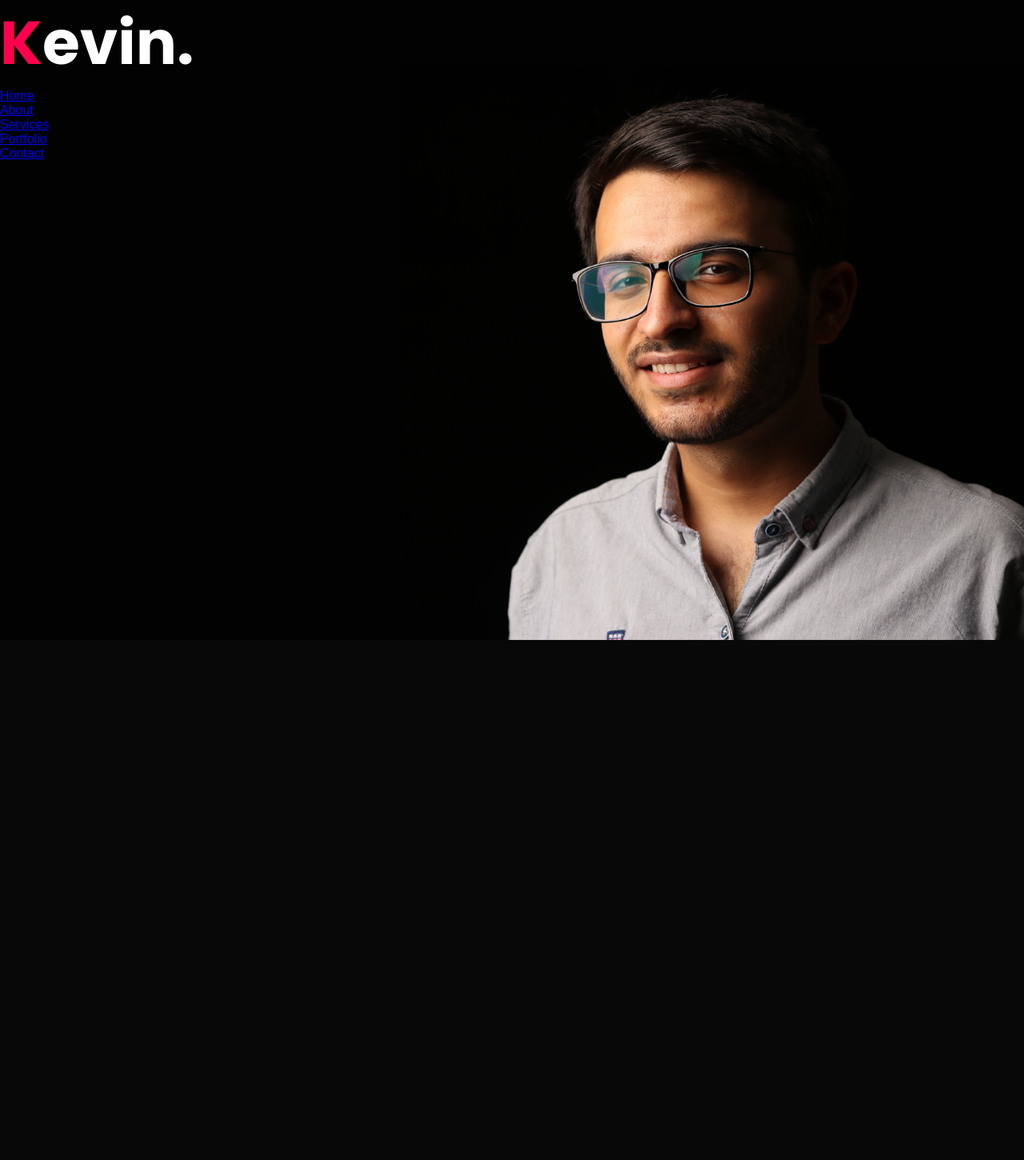
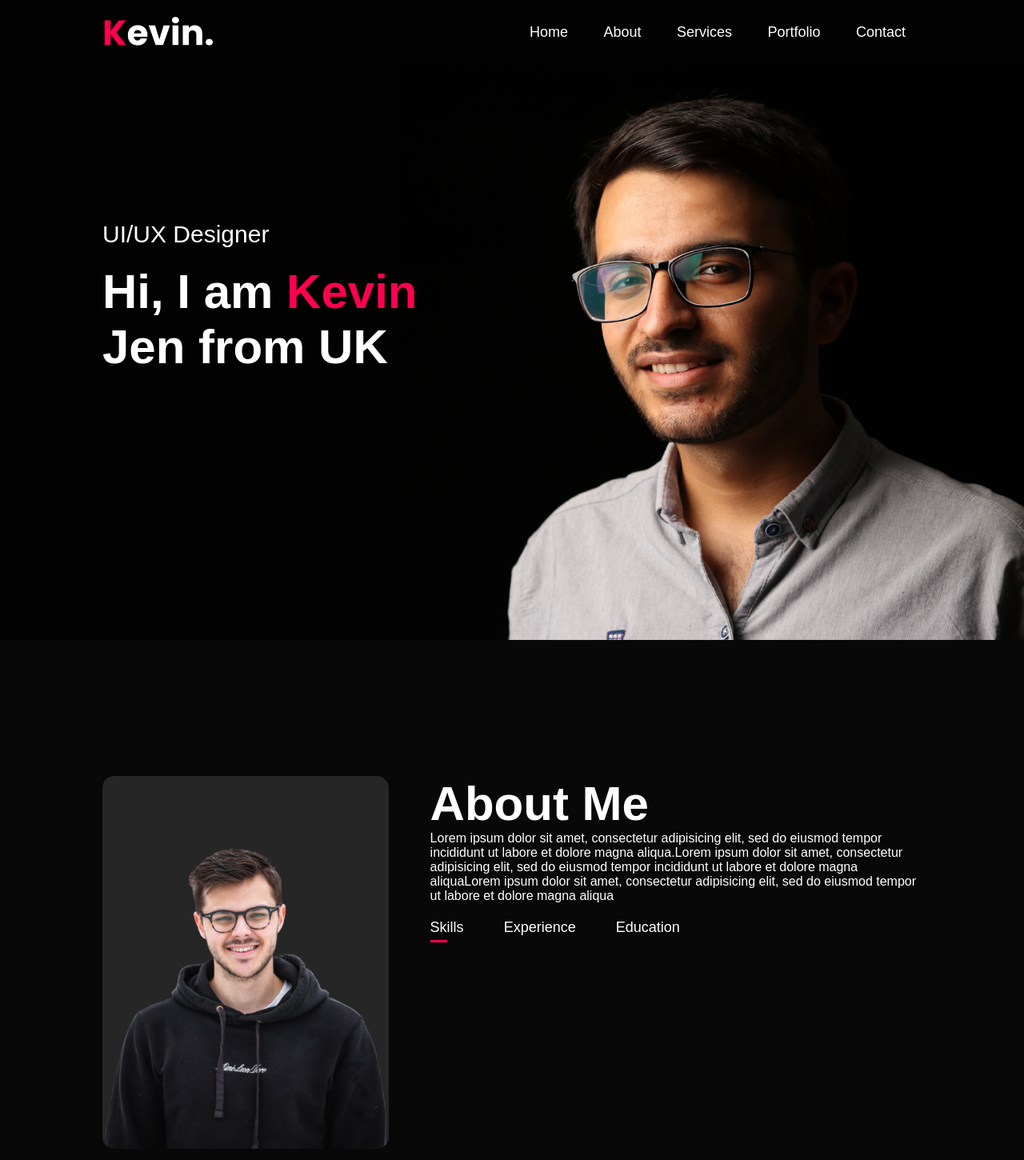
Before and after one commit to Yasir1986/personalPortfolio, a plain HTML site: page index.html in a window 1280 px wide. Shown: the whole page at 80% size. Before the commit the page ends 800 px from the top, so only its background shows below. Drawn offline with Linux system fonts and the light colour scheme.

Commit message:
tabs added

```diff
--- a/index.html
+++ b/index.html
@@ -1,17 +1,17 @@
 <!DOCTYPE html>
 <html lang="en">
   <head>
-    <meta charset="UTF-8">
-    <meta http-equiv="X-UA-Compatible" content="IE=edge">
-    <meta name="viewport" content="width=device-width, initial-scale=1.0">
+    <meta charset="UTF-8" />
+    <meta http-equiv="X-UA-Compatible" content="IE=edge" />
+    <meta name="viewport" content="width=device-width, initial-scale=1.0" />
     <title>Personal Portfolio Website</title>
-    <link rel="stylesheet" href="style.css">
+    <link rel="stylesheet" href="style.css" />
   </head>
   <body>
     <div id="header">
-        <div class="containter">
+      <div class="container">
         <nav>
-                <img src="images/logo.png" class="logo">
+          <img src="images/logo.png" class="logo" />
           <ul>
             <li><a href="#">Home</a></li>
             <li><a href="#">About</a></li>
@@ -20,6 +20,35 @@
             <li><a href="#">Contact</a></li>
           </ul>
         </nav>
+        <div class="header-text">
+          <p>UI/UX Designer</p>
+          <h1>Hi, I am <span>Kevin</span><br />Jen from UK</h1>
+        </div>
+      </div>
+    </div>
+    <!-----------about----------->
+    <div id="about"></div>
+    <div class="container">
+      <div class="row">
+        <div class="about-col-1">
+          <img src="images/user.png" />
+        </div>
+        <div class="about-col-2">
+          <h1 class="sub-title">About Me</h1>
+          <p>
+            Lorem ipsum dolor sit amet, consectetur adipisicing elit, sed do
+            eiusmod tempor incididunt ut labore et dolore magna aliqua.Lorem
+            ipsum dolor sit amet, consectetur adipisicing elit, sed do eiusmod
+            tempor incididunt ut labore et dolore magna aliquaLorem ipsum dolor
+            sit amet, consectetur adipisicing elit, sed do eiusmod tempor ut
+            labore et dolore magna aliqua
+          </p>
+          <div class="tab-titles">
+            <p class="tab-links active-link">Skills</p>
+            <p class="tab-links">Experience</p>
+            <p class="tab-links">Education</p>
+          </div>
+        </div>
       </div>
     </div>
   </body>
--- a/style.css
+++ b/style.css
@@ -1,17 +1,114 @@
-*{
+* {
   margin: 0;
   padding: 0;
-    font-family: 'Poppins', sans-serif;
+  font-family: "Poppins", sans-serif;
   box-sizing: border-box;
 }
-body{
+body {
   background: #080808;
-    colot: #fff;
+  color: #fff;
 }
-#header{
+#header {
   width: 100%;
   height: 100vh;
   background-image: url(images/background.png);
   background-position: center;
   background-size: cover;
 }
+.container {
+  padding: 10px 10%;
+}
+nav {
+  display: flex;
+  align-items: center;
+  justify-content: space-between;
+  flex-wrap: wrap;
+}
+.logo {
+  width: 140px;
+}
+nav ul li {
+  display: inline-block;
+  list-style: none;
+  margin: 10px 20px;
+}
+nav ul li a {
+  color: #fff;
+  text-decoration: none;
+  font-size: 18px;
+  position: relative;
+}
+nav ul li a::after {
+  content: "";
+  width: 0;
+  height: 3px;
+  background: #ff004f;
+  position: absolute;
+  left: 0;
+  bottom: -6px;
+  transition: 0.5s;
+}
+nav ul li a:hover::after {
+  width: 100%;
+}
+.header-text {
+  margin-top: 20%;
+  font-size: 30px;
+  color: #fff;
+}
+.header-text h1 {
+  font-size: 60px;
+  margin-top: 20px;
+}
+.header-text h1 span {
+  color: #ff004f;
+}
+/* ------------about-------------- */
+#about {
+  padding: 80px 0;
+  color: #ababab;
+}
+.row {
+  display: flex;
+  justify-content: space-between;
+  flex-wrap: wrap;
+}
+.about-col-1 {
+  flex-basis: 35%;
+}
+.about-col-1 img {
+  width: 100%;
+  border-radius: 15px;
+}
+.about-col-2 {
+  flex-basis: 60%;
+}
+.sub-title {
+  font-size: 60px;
+  font-weight: 600;
+  color: #fff;
+}
+.tab-titles {
+  display: flex;
+  margin: 20px 0 40px;
+}
+.tab-links {
+  margin-right: 50px;
+  font-size: 18px;
+  font-weight: 500;
+  cursor: pointer;
+  position: relative;
+}
+.tab-links::after {
+  content: "";
+  width: 0;
+  height: 3px;
+  background: #ff004f;
+  position: absolute;
+  left: 0;
+  bottom: -8px;
+  transition: 0.3s;
+}
+.tab-links.active-link::after {
+  width: 50%;
+}
```
Lines whose indentation alone changed are shown as unchanged.
